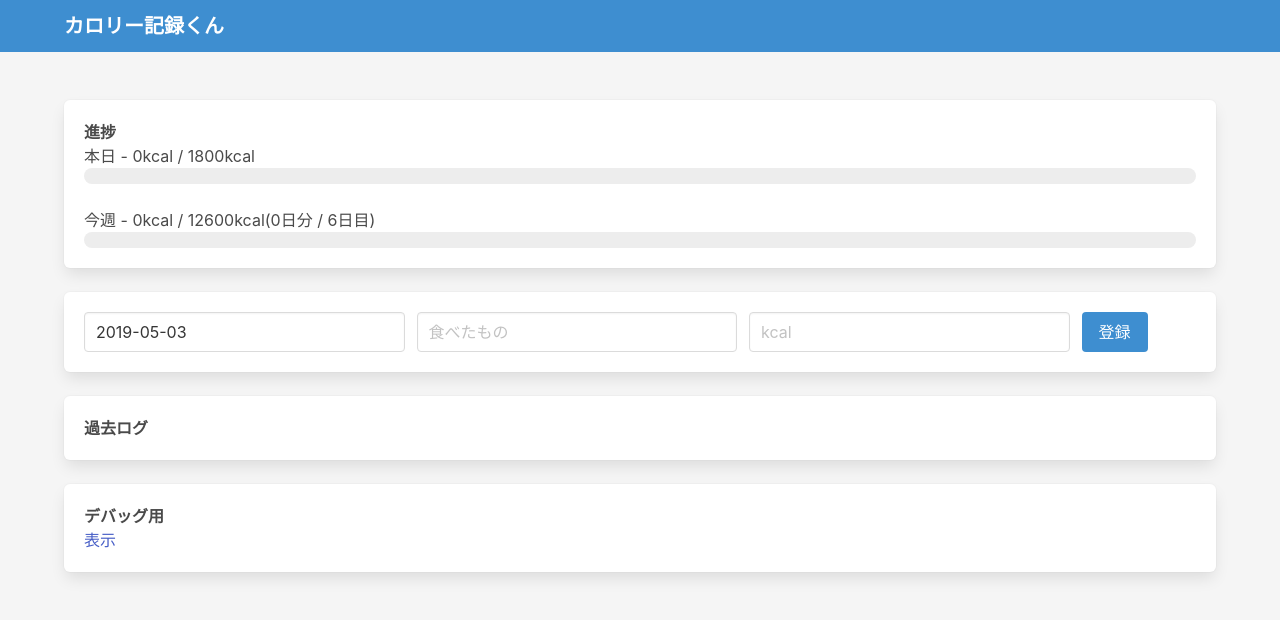
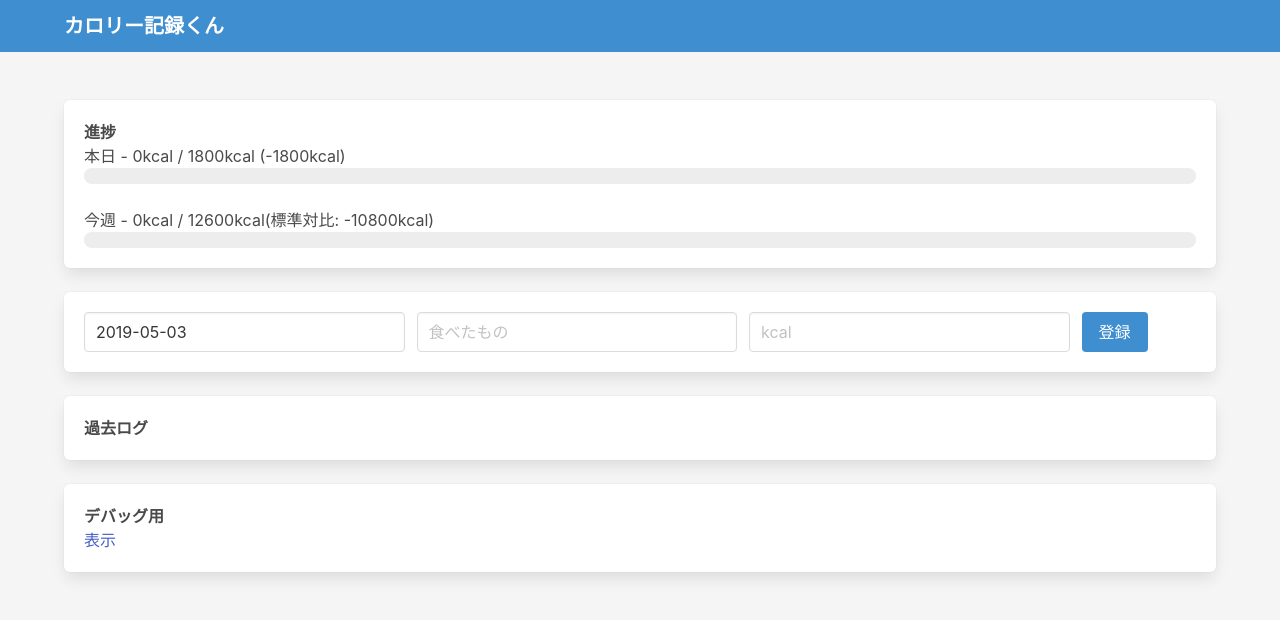
Before and after one commit to hem6/calorie-recording, a React (Create React App) app: page / in a window 1280 px wide. Shown: the top 626 px of the page. Built offline with nearby package versions, Linux system fonts and the light colour scheme.

Commit message:
Display differences in ProgreeBox

```diff
--- a/src/components/ProgressBox.tsx
+++ b/src/components/ProgressBox.tsx
@@ -6,22 +6,29 @@ type Props = {
   weekCap: number;
 };
 
-const roundTo2decimals = (n: number) => Math.round(n * 100) / 100;
+const daysN = new Date().getDay() + 1;
 
 const ProgressBox: React.FC<Props> = ({ today, todayCap, week, weekCap }) => (
   <div className='box'>
     <h2 className='has-text-weight-bold'>進捗</h2>
-    <h3>本日 - {`${today}kcal / ${todayCap}kcal`}</h3>
+    <h3>
+      本日 - {`${today}kcal / ${todayCap}kcal`} (
+      {today >= todayCap
+        ? `+${today - todayCap}kcal`
+        : `-${todayCap - today}kcal`}
+      )
+    </h3>
     <progress
       className={`progress ${today > todayCap ? 'is-danger' : 'is-info'}`}
       max={todayCap}
       value={today}
     />
     <h3>
-      今週 -{' '}
-      {`${week}kcal / ${weekCap}kcal(${roundTo2decimals(
-        week / (weekCap / 7)
-      )}日分 / ${new Date().getDay() + 1}日目)`}
+      今週 - {`${week}kcal / ${weekCap}kcal`}(標準対比:{' '}
+      {(weekCap / 7) * daysN <= week
+        ? `+${week - (weekCap / 7) * daysN}kcal`
+        : `-${(weekCap / 7) * daysN - week}kcal`}
+      )
     </h3>
     <progress
       className={`progress ${week > weekCap ? 'is-danger' : 'is-info'}`}
```
